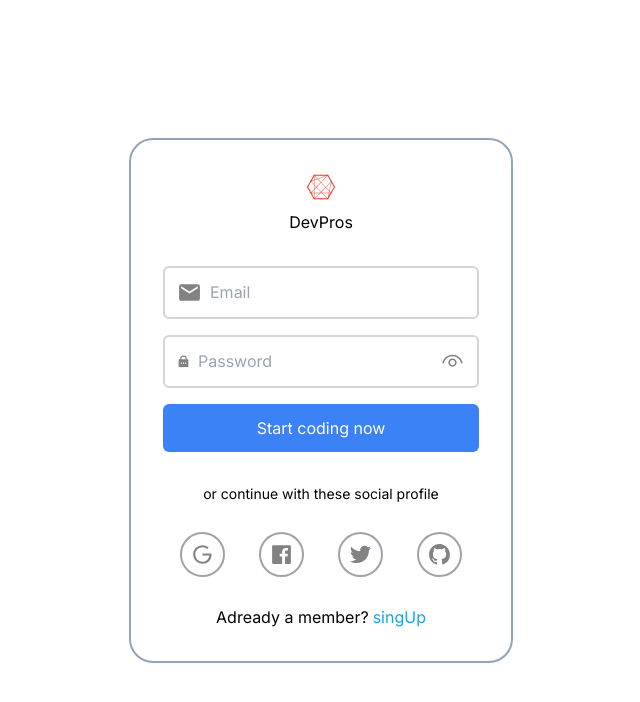
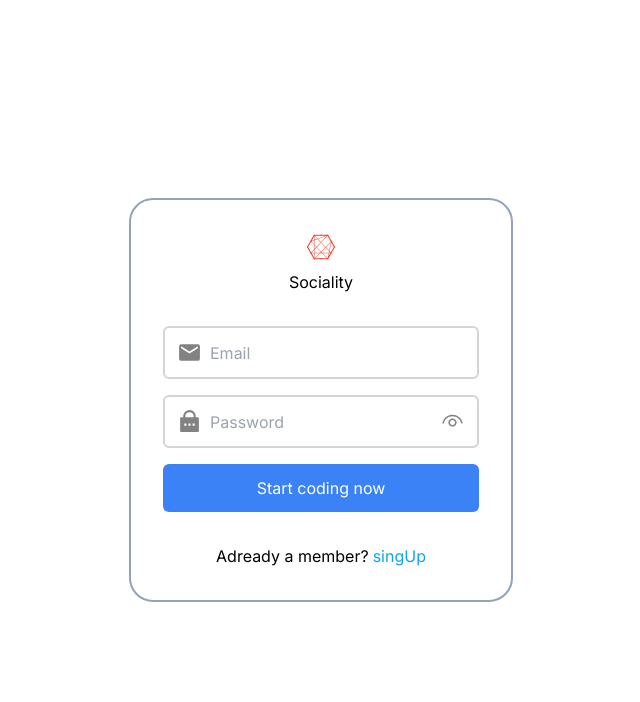
Before and after one commit to JC7515/Chat-App-Frontend, a Next.js app: page / in a window 1280 px wide. Shown: the top 702 px of the page, without its empty margins (319-959 px from the left). Built offline with nearby package versions, Linux system fonts and the light colour scheme.

Commit message:
se arreglo errores con los coleres en el login y el profile

```diff
--- a/src/app/globals.css
+++ b/src/app/globals.css
@@ -3,7 +3,7 @@
 @tailwind utilities;
 
 :root {
-  color-scheme: light dark;
+  /* color-scheme: light dark; */
   --foreground-rgb: 0, 0, 0;
   --background-start-rgb: 214, 219, 220;
   --background-end-rgb: 255, 255, 255;
--- a/src/components/forLogin/authCard/AuthCard.tsx
+++ b/src/components/forLogin/authCard/AuthCard.tsx
@@ -2,7 +2,7 @@
 import Link from 'next/link'
 import cookie from 'cookie'
 import { useRef, useState, useEffect } from 'react'
-import { logoForLogin } from '@/components/logo/Logo.data'
+import { logoForLogin, LOGO_TITLE } from '@/components/logo/Logo.data'
 import { ACCESS_TOKEN_NAME, COOKIE_EXPIRES, COOKIE_HTTPONLY, COOKIE_OPTIONS, COOKIE_PATH, COOKIE_SECURE, iconsAuth0, iconsForLogin, REFRESH_TOKEN_NAME } from './AuthCard.data'
 import { useRouter } from 'next/navigation'
 import { CookieSerializer, ShowPassword } from '@/helpers'
@@ -108,33 +108,37 @@ const AuthCard = () => {
 
 
   return (
-    <div className="w-screen h-screen flex justify-center items-center" >
+    <div className="w-screen h-screen flex justify-center items-center bg-white" >
       <div className="w-72 flex flex-col items-center gap-8 md:w-96 md:border-slate-400 md:border-2 md:rounded-3xl md:p-8">
         <div className='flex flex-col items-center gap-2 '>
           {logoForLogin.icon}
-          <h1>DevPros</h1>
+          <h1>{LOGO_TITLE}</h1>
         </div>
 
         <form onSubmit={LoginHandler} ref={form} className="w-full flex flex-col gap-4" aria-label='form Login'>
-          <div className="flex gap-2 border-zinc-300 border-2 rounded-md px-3 py-3" >
-            {iconsForLogin[0].icon}
+          <div className="w-full flex gap-2 border-zinc-300 border-2 rounded-md px-3 py-3" >
+            <div className='w-[25px]'>
+              {iconsForLogin[0].icon}
+            </div>
             <input className='outline-none' type="email" name="email" id="email" data-testid="email" placeholder="Email" />
           </div>
-          <div className="flex gap-2 border-zinc-300 border-2 rounded-md px-3 py-3">
-            {iconsForLogin[1].icon}
-            <input className='outline-none' type={inputPasswordStatus} name="password" id="password" data-testid="password" placeholder="Password" />
-            <div onClick={() => ShowPassword(setInputPasswordStatus, inputPasswordStatus)}>{inputPasswordStatus === 'password' ? iconsForLogin[2].icon : iconsForLogin[3].icon}</div>
+          <div className="w-full flex justify-between gap-2 border-zinc-300 border-2 rounded-md px-3 py-3">
+            <div className='w-[25px]'>
+              {iconsForLogin[1].icon}
+            </div>
+            <input className='w-[200px] outline-none sm:w-full' type={inputPasswordStatus} name="password" id="password" data-testid="password" placeholder="Password" />
+            <div className='w-[25px]' onClick={() => ShowPassword(setInputPasswordStatus, inputPasswordStatus)}>{inputPasswordStatus === 'password' ? iconsForLogin[2].icon : iconsForLogin[3].icon}</div>
           </div>
           <button className="w-full  flex flex-row justify-center items-center gap-2 py-3 bg-blue-500 rounded-md text-white">{!loginIsLoading ? (<>Start coding now</>) : (<>{iconsEmailVerificationPage[3].icon} loading</>)}</button>
         </form>
 
         <div className="w-full flex flex-col gap-7 items-center">
-          <p className="border-zinc-400 text-sm">or continue with these social profile</p>
+          {/* <p className="border-zinc-400 text-sm">or continue with these social profile</p>
           <ul className='w-full flex flex-row justify-around'>
             {iconsAuth0.map(({ id, icon }) => {
               return <li className=' hover:border-black border-zinc-400 border-2 rounded-full p-2' key={id}>{icon}</li>
             })}
-          </ul>
+          </ul> */}
           <p>Adready a member?<Link className='ml-1 text-sky-500' href="/signUp">singUp</Link></p>
           <p className={`${failMessage ? '' : 'hidden'} bg-red-400 p-3 rounded-lg text-white`}>{failMessage}</p>
         </div>
--- a/src/components/forProfile/subComponents/profileEditCard/ProfileEditCard.tsx
+++ b/src/components/forProfile/subComponents/profileEditCard/ProfileEditCard.tsx
@@ -66,7 +66,7 @@ const ProfileEditCard: React.FC<propsToProfile> = ({ProfileEditOnHandler, userDa
 
 
     return (
-        <section className="w-full h-screen flex flex-col items-center mt-16 gap-7 px-6 " >
+        <section className="w-full h-screen flex flex-col items-center mt-16 gap-7 px-6 bg-white " >
 
             <div className="w-full flex flex-col items-start gap-10 py-10 md:w-4/5 md:h-min-[580.54px] lg:w-max-[845.91px]">
 
--- a/src/components/forProfile/subComponents/profileInfoCard/ProfileInfoCard.tsx
+++ b/src/components/forProfile/subComponents/profileInfoCard/ProfileInfoCard.tsx
@@ -14,15 +14,15 @@ interface exampleOfButtonsOFTypesFile {
 const ProfileInfoCard: React.FC<propsToProfile> = ({ ProfileEditOnHandler, userData, WasSendEditFormFunc}) => {
 
     return (
-        <section className="w-full h-screen flex flex-col items-center mt-16 gap-14">
+        <section className="w-full h-screen flex flex-col items-center mt-16 gap-14 bg-white">
             <div className="w-full flex flex-col items-center gap-4">
-                <h1 className="text-3xl font-normal" >Personal info</h1>
-                <h2 className="text-base ">Basic info, like your name and photo</h2>
+                <h1 className="text-3xl font-normal text-black" >Personal info</h1>
+                <h2 className="text-base text-black">Basic info, like your name and photo</h2>
             </div>
             <div className="w-full flex flex-col md:w-4/5  md:h-m-[580.54px] lg:w-[845.91px] md:border-zinc-200 md:border-2 md:rounded-2xl ">
                 <div className="w-full flex flex-row justify-between items-center px-5 gap-4 md:px-11 md:border-y md:pt-10 md:pb-8">
                     <div className="flex-1 max-w-[190px] md:max-w-[350px]">
-                        <h2 className="text-3xl font-normal" >Profile</h2>
+                        <h2 className="text-3xl font-normal text-black" >Profile</h2>
                         <p className="text-zinc-500 text-sm" >Some info may be visible to other people</p>
                     </div>
                     <button className=" h-12 flex flex-row justify-center items-center border-zinc-400 border-2 rounded-2xl px-10  hover:bg-zinc-200" onClick={ProfileEditOnHandler}>
@@ -51,7 +51,7 @@ const ProfileInfoCard: React.FC<propsToProfile> = ({ ProfileEditOnHandler, userD
                         <p className="text-zinc-400">NAME</p>
                     </div>
                     <div className="flex-1 flex flex-row justify-end md:justify-start  ">
-                        <p>{userData.name}</p>
+                        <p className="text-black">{userData.name}</p>
                     </div>
                 </div>
 
@@ -60,7 +60,7 @@ const ProfileInfoCard: React.FC<propsToProfile> = ({ ProfileEditOnHandler, userD
                         <p className="text-zinc-400">USERNAME</p>
                     </div>
                     <div className="flex-1 flex flex-row justify-end md:justify-start  ">
-                        <p>{userData.username}</p>
+                        <p className="text-black">{userData.username}</p>
                     </div>
                 </div>
 
@@ -69,7 +69,7 @@ const ProfileInfoCard: React.FC<propsToProfile> = ({ ProfileEditOnHandler, userD
                         <p className="text-zinc-400">BIO</p>
                     </div>
                     <div className="flex-1 flex flex-row justify-end md:justify-start  ">
-                        <p>{userData.biography}</p>
+                        <p className="text-black" >{userData.biography}</p>
                     </div>
                 </div>
 
@@ -78,7 +78,7 @@ const ProfileInfoCard: React.FC<propsToProfile> = ({ ProfileEditOnHandler, userD
                         <p className="text-zinc-400">PHONE</p>
                     </div>
                     <div className="flex-1 flex flex-row justify-end md:justify-start  ">
-                        <p>{userData.phone}</p>
+                        <p className="text-black">{userData.phone}</p>
                     </div>
                 </div>
 
@@ -87,7 +87,7 @@ const ProfileInfoCard: React.FC<propsToProfile> = ({ ProfileEditOnHandler, userD
                         <p className="text-zinc-400">EMAIL</p>
                     </div>
                     <div className="flex-1 flex flex-row justify-end md:justify-start  ">
-                        <p>{userData.email}</p>
+                        <p className="text-black">{userData.email}</p>
                     </div>
                 </div>
 
@@ -96,14 +96,14 @@ const ProfileInfoCard: React.FC<propsToProfile> = ({ ProfileEditOnHandler, userD
                         <p className="text-zinc-400">PASSWORD</p>
                     </div>
                     <div className="flex-1 flex flex-row justify-end md:justify-start  ">
-                        <p>************</p>
+                        <p className="text-black">************</p>
                     </div>
                 </div>
 
             </div>
 
             <div>
-                <p>created by JuanProDev</p>
+                <p className="text-black">created by JuanProDev</p>
             </div>
         </section>
     )
--- a/src/components/logo/Logo.data.tsx
+++ b/src/components/logo/Logo.data.tsx
@@ -1,6 +1,7 @@
 import { FaConnectdevelop } from "react-icons/fa";
 
 
+export const LOGO_TITLE = 'Sociality'
 
 export const logoForLogin = {
     icon: <FaConnectdevelop size='30' color="#F0402C"/>
--- a/src/components/navBar/NavBar.data.tsx
+++ b/src/components/navBar/NavBar.data.tsx
@@ -9,22 +9,22 @@ export const infoForMenuProfile = [
     {
         id: "0",
         name: 'My profile',
-        icon: <RiAccountCircleFill size="23" />,
-        class: 'w-full flex flex-row py-3 px-2 rounded-lg gap-3 hover:bg-zinc-100',
+        icon: <RiAccountCircleFill size="23" color="black" />,
+        class: 'w-full text-black flex flex-row py-3 px-2 rounded-lg gap-3 hover:bg-zinc-100',
         link: '/profile'
     },
     {
         id: "1",
         name: 'Group Chat',
-        icon: <MdGroup size="23" />,
-        class: 'w-full flex flex-row py-3 px-2 rounded-lg gap-3 hover:bg-zinc-100',
+        icon: <MdGroup size="23" color="black" />,
+        class: 'w-full text-black flex flex-row py-3 px-2 rounded-lg gap-3 hover:bg-zinc-100',
         link: '/chats'
     },
     {
         id: "2",
         name: 'Logout',
         icon: <RiLogoutBoxRLine size="23" color="red" />,
-        class: 'w-full flex flex-row px-3 pt-7 pb-3 rounded-lg rounded-t-none  gap-3 mt-3 border-zinc-400 border-t hover:bg-red-100',
+        class: 'w-full flex flex-row px-3 pt-7 pb-3 rounded-lg rounded-t-none  gap-3 mt-3 text-black border-zinc-400 border-t hover:bg-red-100',
         link: '',
         funtion: 'logOut'
     },
--- a/src/components/navBar/Navbar.tsx
+++ b/src/components/navBar/Navbar.tsx
@@ -4,7 +4,7 @@ import Link from 'next/link'
 import { useState, useEffect } from 'react'
 import { useRouter } from "next/navigation"
 import { userInfo } from '../infoUser/InfoUser'
-import { logoForLogin } from '../logo/Logo.data'
+import { logoForLogin, LOGO_TITLE } from '../logo/Logo.data'
 import { iconsArrowForNav, infoForMenuProfile } from './NavBar.data'
 import { bodyUserData } from '../types'
 import lockImage from '../../../public/lockImage.png'
@@ -98,19 +98,19 @@ const Navbar = () => {
         <nav className='relative w-full h-20 flex flex-row items-center justify-between px-6 bg-zinc-50'>
             <div className='flex flex-row justify-center gap-1 '>
                 {logoForLogin.icon}
-                <h2 className='flex flex-col justify-center'>DevPros</h2>
+                <h2 className='flex flex-col justify-center text-black'>{LOGO_TITLE}</h2>
             </div>
             <button className='flex flex-row items-center gap-3' onClick={openMenuHandler} data-testid="buttonToOpenOptionsList" >
+                <p className=" hidden md:flex md:flex-col md:justify-center text-black">{userData.username}</p>
                 {userData.profile_picture && (<>
                     <Image src={!userData.profile_picture ? lockImage : userData.profile_picture} className='rounded-lg' width="40" height="40" alt='profileImage' />
-                    <p className=" hidden md:flex md:flex-col md:justify-center">{userData.username}</p>
                 </>)
                 }
                 {!userData.profile_picture && (<>
                     <div className="animate-pulse w-52 h-10 rounded-xl bg-zinc-200"></div>
                 </>)
                 }
-                <div className=" hidden md:flex md:flex-col md:justify-center md:items-center">{
+                <div className="hidden md:flex md:flex-col md:justify-center md:items-center">{
 
                     menuOpen ? (iconsArrowForNav[1].icon) : (iconsArrowForNav[0].icon)
 
```
